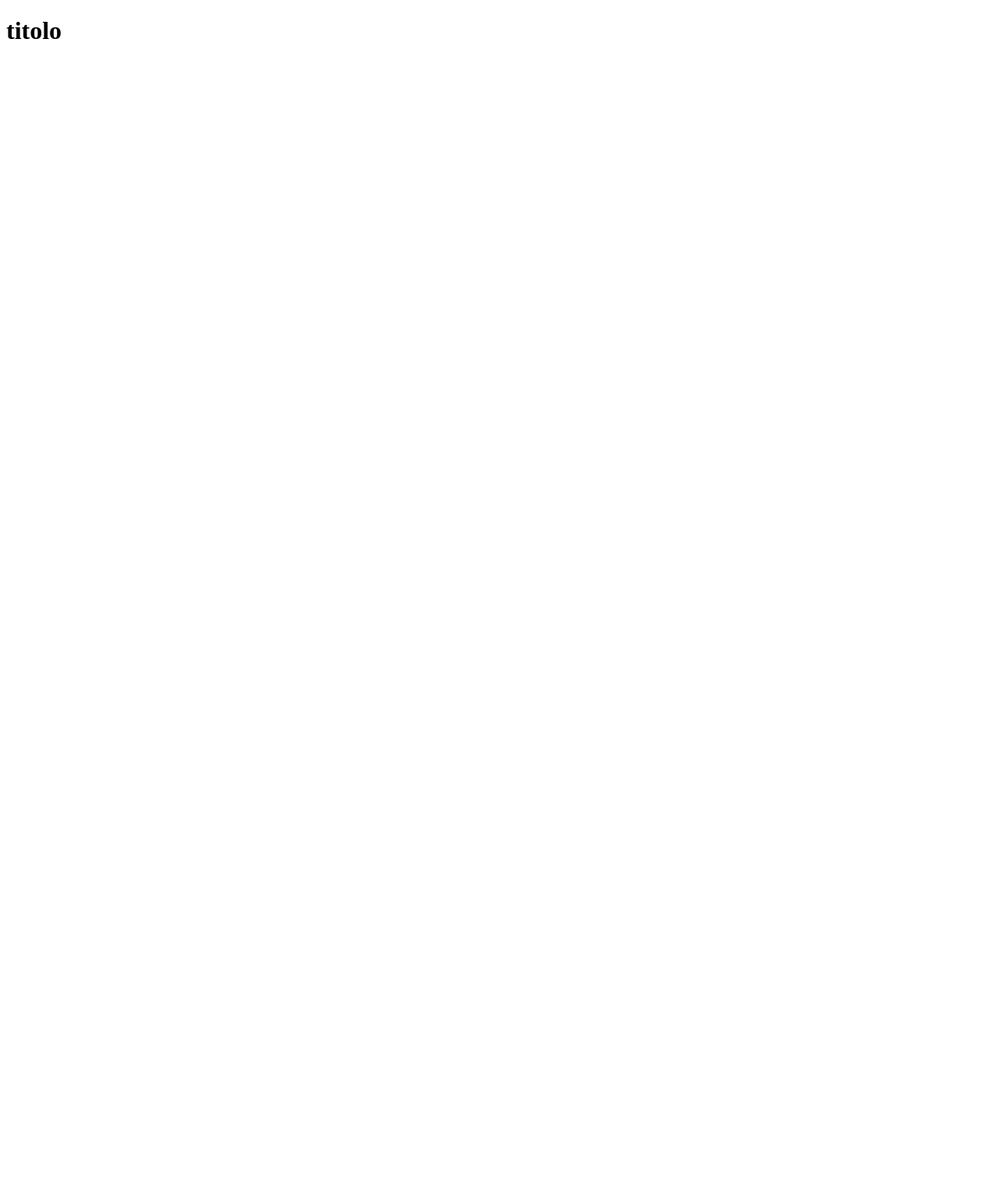
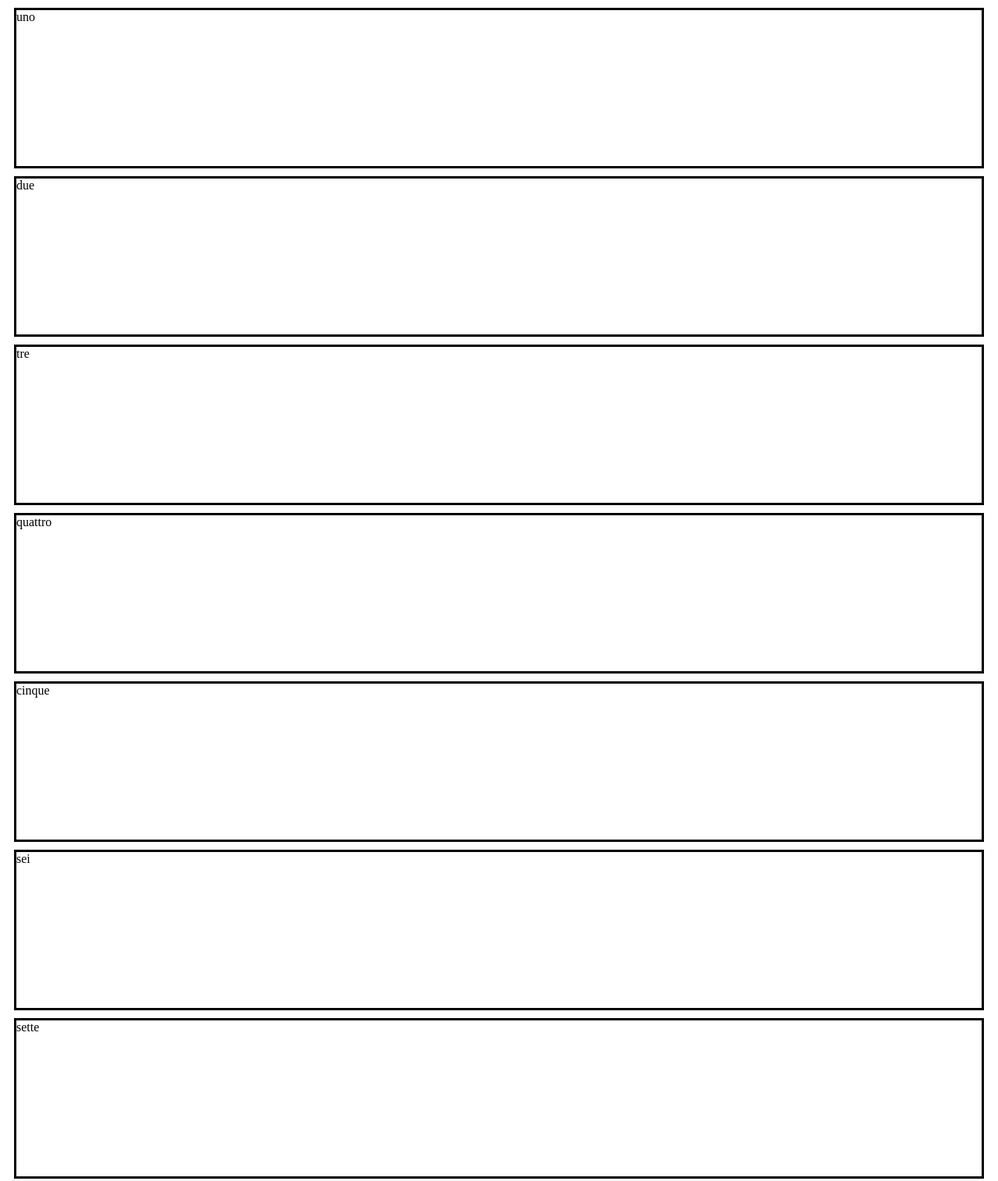
Before and after one commit to alexandermacias59/paginadiprova-html, a plain HTML site: page pagina.html in a window 1280 px wide. Shown: the whole page at 78% size. Before the commit the page ends 800 px from the top, so only its background shows below. Drawn offline with Linux system fonts and the light colour scheme.

Commit message:
display block,inline e inline block

```diff
--- a/pagina.html
+++ b/pagina.html
@@ -3,10 +3,33 @@
 <head>
     <meta charset="UTF-8">
     <meta name="viewport" content="width=device-width, initial-scale=1.0">
+    <link rel="stylesheet" href="second-style.css">
     <title>seconda pagina</title>
 </head>
 <body>
-    <h1>titolo</h1>
+    <div class="box">
+        uno
+    </div>
+
+    <div class="box">
+        due
+    </div>
+
+    <div class="box">
+        tre
+    </div>
+    <div class="box">
+        quattro
+    </div>
+    <div class="box">
+        cinque
+    </div>
+    <div class="box">
+        sei
+    </div>
+    <div class="box">
+        sette
+    </div>
 
 </body>
 </html>
--- /dev/null
+++ b/second-style.css
@@ -0,0 +1,7 @@
+.box{
+    border-style: solid;
+    display: block;
+    height: 200px;
+    margin: 10px;
+
+}
```
